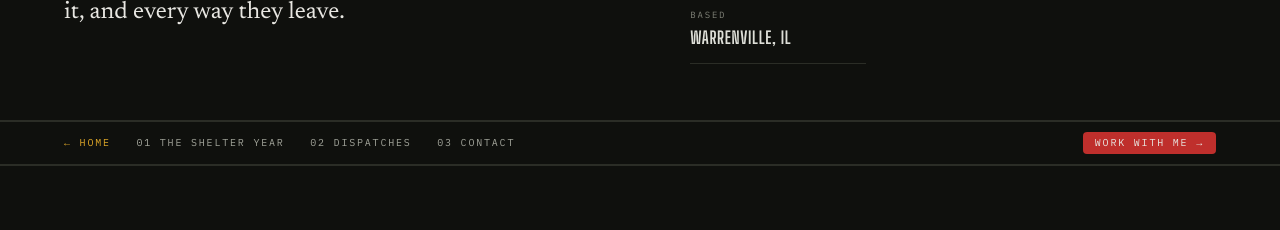
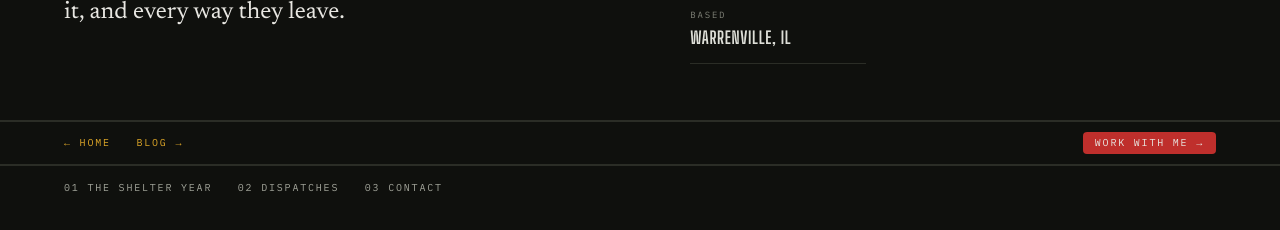
Before and after one commit to bengray/benatlarge, an Eleventy site: page src/the-year.html in a window 1280 px wide. Shown: the part 376-606 px from the top of the page. Built offline with nearby package versions, Linux system fonts and the light colour scheme; Eleventy itself is replaced by a stand-in of ours; files that its build step writes are made by us from their sources.

Commit message:
another change to navigation. having challenges with this ui element.

```diff
--- a/src/the-year.html
+++ b/src/the-year.html
@@ -48,12 +48,19 @@ skipText: "Skip to the pictures"
     <li class="nav__item--alt">
       <a href="/">&larr; Home</a>
     </li>
+    <li class="nav__item--alt">
+      <a href="/blog">Blog &rarr;</a>
+    </li>
+    <li class="nav__away">
+      <a href="/work-with-me.html">Work with me &rarr;</a>
+    </li>
+  </ul>
+</nav>
+<nav class="nav sub-nav" aria-label="sub sections">
+  <ul class="nav__list">
     <li><a href="#year">01 The Shelter Year</a></li>
     <li><a href="#dispatches">02 Dispatches</a></li>
     <li><a href="#contact">03 Contact</a></li>
-    <li class="nav__away">
-      <a href="/work-with-me.html">Work with me &rarr;</a>
-    </li>
   </ul>
 </nav>
 
```
Also changed, not shown: src/index.html (+1 -1 lines).
